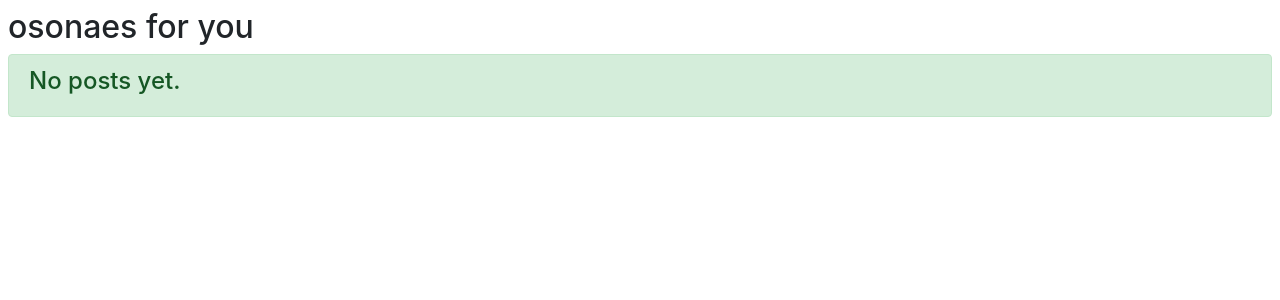
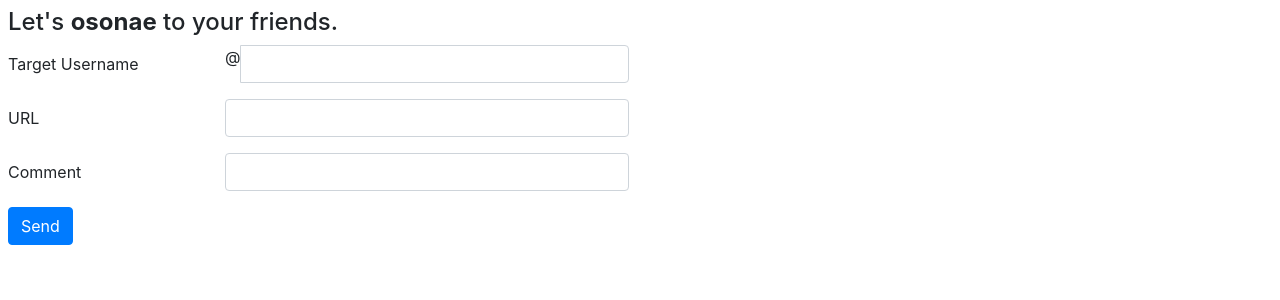
Before and after one commit to aomoriringo/osonae, a Django app: page / in a window 1280 px wide. Shown: the part 56-356 px from the top of the page. Run offline with Django 3.2, Linux system fonts and the light colour scheme; the visitor is signed in with stand-in values (Sample User, id 1); data that the repository does not hold is empty; some libraries are stand-ins or nearby versions.

Commit message:
top page is post page

```diff
--- a/home/templates/home/post.html
+++ b/home/templates/home/post.html
@@ -1,35 +1,31 @@
-<div class="card mb-2">
-  <div class="card-block">
-    <a href="/posts/{{ post.id }}">detail</a><br>
-    <span class="badge badge-default">From</span>
-    <a href="/users/{{ post.owner.username }}">@{{ post.owner.username }}</a>
-    <!--
-    <span class="badge badge-default">To</span>
-    {% for receiver in post.receivers %}
-    <a href="/users/{{ receiver.username }}">@{{ receiver.username }}</a>
-    {% endfor %}
-    -->
-    <h5 class="card-title"><a href="{{ post.url }}">{{ post.url }}</a></h5>
-    {% if post.comment %}
-      {{ post.comment }}
-      <br>
-    {% endif %}
+{% extends "base.html" %}
+{% block content %}
 
-    {% comment %}
-      forなんか回したくない...
-    {% endcomment %}
-    {% for f in post.feedbacks %}
-      {% if f.owner == user %}
-        {% if f.is_liked %}
-          <span class="text-danger oi oi-heart" title="いい" aria-hidden="true"></span>
-        {% else %}
-          <span class="text-muted oi oi-heart" title="いい" aria-hidden="true"></span>
-        {% endif %}
-        {% if not f.consumed %}
-          <span class="text-muted oi oi-check" title="みた" aria-hidden="true"></span>
-        {% else %}
-        {% endif %}
-      {% endif %}
-    {% endfor %}
+<div class="mt-2 ml-2">
+<h4> Let's <strong>osonae</strong> to your friends.</h4>
+</div>
+<form class="mt-2 ml-2" action="{% url 'posts:post' %}" method="post">
+  {% csrf_token %}
+  <div class="form-group row">
+    <label for="target" class="col-2 col-form-label">Target Username</label>
+    <div class="input-group col-4">
+      <div class="input-group-addon">@</div>
+      <input class="form-control" type="text" value="" name="target">
+    </div>
   </div>
-</div>
+  <div class="form-group row">
+    <label for="url" class="col-2 col-form-label">URL</label>
+    <div class="col-4">
+      <input class="form-control" type="text" value="" name="url">
+    </div>
+  </div>
+  <div class="form-group row">
+    <label for="comment" class="col-2 col-form-label">Comment</label>
+    <div class="col-4">
+      <input class="form-control" type="text" value="" name="comment">
+    </div>
+  </div>
+  <button type="submit" class="btn btn-primary">Send</button>
+</form>
+
+{% endblock %}
--- a/home/templates/home/post_list.html
+++ b/home/templates/home/post_list.html
@@ -1,6 +1,6 @@
 {% if posts|length > 1 %}
   {% for post in posts %}
-    {% include "home/post.html" %}
+    {% include "home/post_card.html" %}
   {% endfor %}
 {% else %}
 <div class="alert alert-success" role="alert">
--- a/home/views.py
+++ b/home/views.py
@@ -5,9 +5,7 @@ from posts.models import Post
 
 @login_required
 def home(request):
-    not_consumed_posts = Post.not_consumed_posts(request.user)
-    context = {'posts': not_consumed_posts}
-    return render(request, 'home/index.html', context)
+    return render(request, 'home/post.html')
 
 @login_required
 def received(request):
--- a/posts/views.py
+++ b/posts/views.py
@@ -22,7 +22,8 @@ def post(request):
         f.save()
         return redirect('/posted/')
     else:
-        return render(request, 'posts/post.html')
+        return redirect('/')
+        # return render(request, 'posts/post.html')
 
 @login_required
 def consume(request):
```
Also changed, not shown: home/templates/home/post_card.html (added, +35 -0 lines), home/templates/home/posted.html (+1 -10 lines), posts/templates/posts/post.html (deleted, +0 -27 lines).
